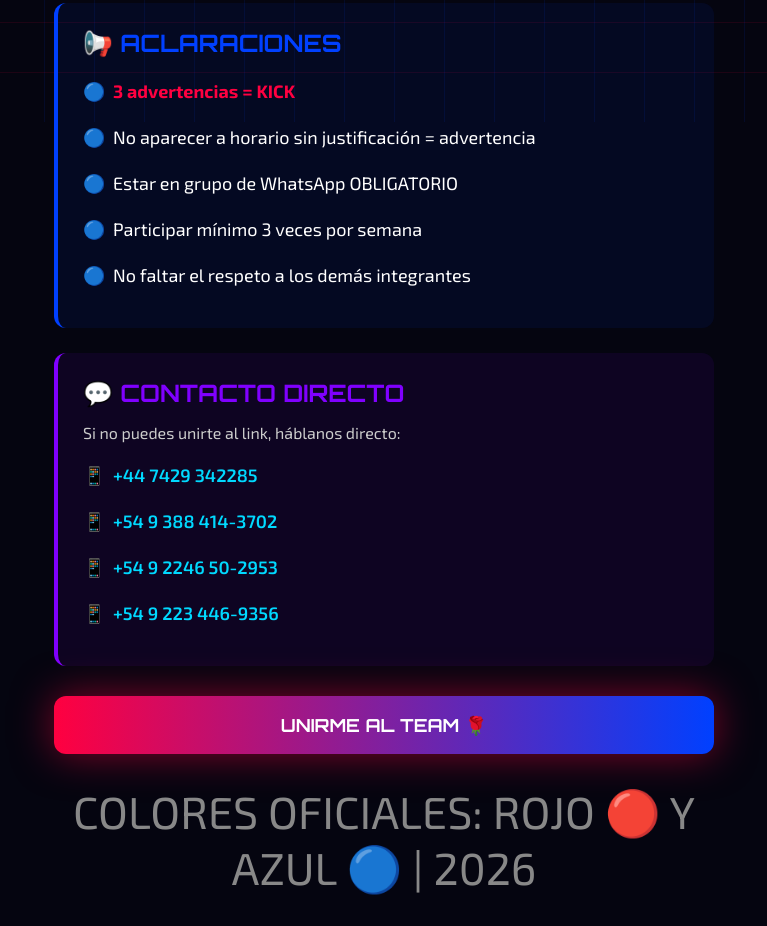
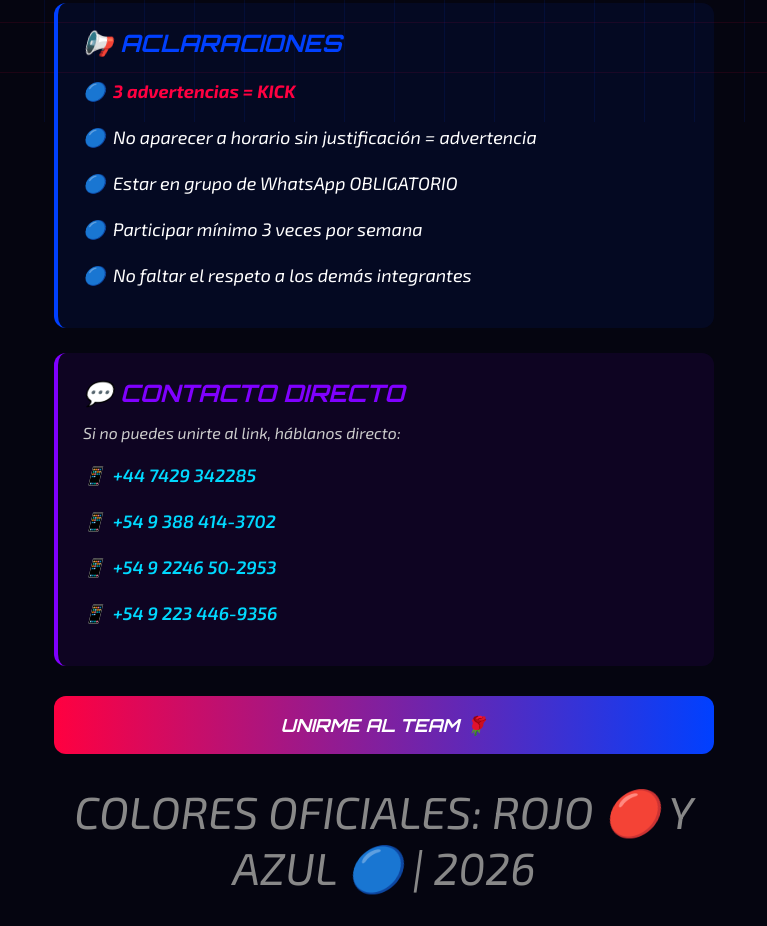
Before and after one commit to ForThreePro/Reclutamiento, a plain HTML site: page index.html in a window 1280 px wide. Shown: the part 678-1604 px from the top of the page, without its empty margins (256-1023 px from the left). Drawn offline with Linux system fonts and the light colour scheme.

Commit message:
Actualizar index.html

```diff
--- a/index.html
+++ b/index.html
@@ -5,36 +5,34 @@
   <meta name="viewport" content="width=device-width, initial-scale=1.0">
   <title>SCARLET ROSES | Reclutamiento</title>
   <style>
-    @import url('https://fonts.googleapis.com/css2?family=Orbitron:wght@700;900&family=Exo+2:wght@400;600;700&display=swap');
+    @import url('https://fonts.googleapis.com/css2?family=Orbitron:wght@700;900&family=Exo+2:ital,wght@0,400;0,600;0,700;1,400;1,600;1,700&display=swap');
     * { margin: 0; padding: 0; box-sizing: border-box; }
-    body { background: #050510; font-family: 'Exo 2', sans-serif; color: #fff; }
+    body { background: #050510; font-family: 'Exo 2', sans-serif; color: #fff; font-style: italic; }
     body::before { content: ''; position: fixed; top: 0; left: 0; width: 100%; height: 100%;
       background: linear-gradient(rgba(255,0,64,0.1) 1px, transparent 1px),
       linear-gradient(90deg, rgba(0,64,255,0.1) 1px, transparent 1px); background-size: 50px 50px; z-index: -1; }
     .container { max-width: 700px; margin: 0 auto; padding: 30px 20px; }
     .header { text-align: center; padding: 40px 20px; border: 2px solid; border-image: linear-gradient(90deg, #FF0040, #0040FF) 1;
       background: rgba(0,0,0,0.6); backdrop-filter: blur(10px); margin-bottom: 30px; }
-    .logo { font-family: 'Orbitron', sans-serif; font-size: 10vw; font-weight: 900;
+    .logo { font-family: 'Orbitron', sans-serif; font-size: 10vw; font-weight: 900; font-style: italic;
       background: linear-gradient(90deg, #FF0040 0%, #FFFFFF 50%, #0040FF 100%);
       -webkit-background-clip: text; -webkit-text-fill-color: transparent; letter-spacing: 4px; }
-    .tag { color: #00D9FF; font-size: 4.5vw; margin-top: 10px; }
-    .card { background: rgba(255,0,64,0.08); border-left: 4px solid #FF0040; border-radius: 12px; padding: 25px; margin: 25px 0; }
+    .tag { color: #00D9FF; font-size: 4.5vw; margin-top: 10px; font-style: italic; }
+    .card { background: rgba(255,0,64,0.08); border-left: 4px solid #FF0040; border-radius: 12px; padding: 25px; margin: 25px 0; font-style: italic; }
     .card.blue { background: rgba(0,64,255,0.08); border-left: 4px solid #0040FF; }
     .card.purple { background: rgba(128,0,255,0.08); border-left: 4px solid #8000FF; }
-    .card h2 { font-family: 'Orbitron', sans-serif; font-size: 6vw; margin-bottom: 15px; }
+    .card h2 { font-family: 'Orbitron', sans-serif; font-size: 6vw; margin-bottom: 15px; font-style: italic; }
     .card.red h2 { color: #FF0040; } .card.blue h2 { color: #0040FF; } .card.purple h2 { color: #8000FF; }
-    .list { font-size: 4vw; line-height: 2; }
+    .list { font-size: 4vw; line-height: 2; font-style: italic; }
     .list li { list-style: none; padding-left: 30px; position: relative; margin: 10px 0; }
     .card.red .list li::before { content: '🔴'; position: absolute; left: 0; }
     .card.blue .list li::before { content: '🔵'; position: absolute; left: 0; }
     .card.purple .list li::before { content: '📱'; position: absolute; left: 0; }
     .warning { color: #FF0040; font-weight: 700; }
     .btn { display: block; text-align: center; background: linear-gradient(90deg, #FF0040, #0040FF); color: white;
-      padding: 18px; border-radius: 12px; text-decoration: none; font-family: 'Orbitron'; font-size: 5vw; font-weight: 700; margin: 30px 0; box-shadow: 0 0 40px rgba(255,0,64,0.5); }
-    .btn:hover { transform: scale(1.03); }
+      padding: 18px; border-radius: 12px; text-decoration: none; font-family: 'Orbitron'; font-size: 5vw; font-weight: 700; margin: 30px 0; font-style: italic; }
     .numero { color: #00D9FF; font-weight: 600; text-decoration: none; }
-    .numero:hover { text-decoration: underline; }
-    .footer { text-align: center; color: #888; font-size: 3.5vw; margin-top: 30px; }
+    .footer { text-align: center; color: #888; font-size: 3.5vw; margin-top: 30px; font-style: italic; }
     @media (min-width: 600px) { .logo { font-size: 50px; } .tag, .list, .btn { font-size: 18px; } .card h2 { font-size: 24px; } }
   </style>
 </head>
```
